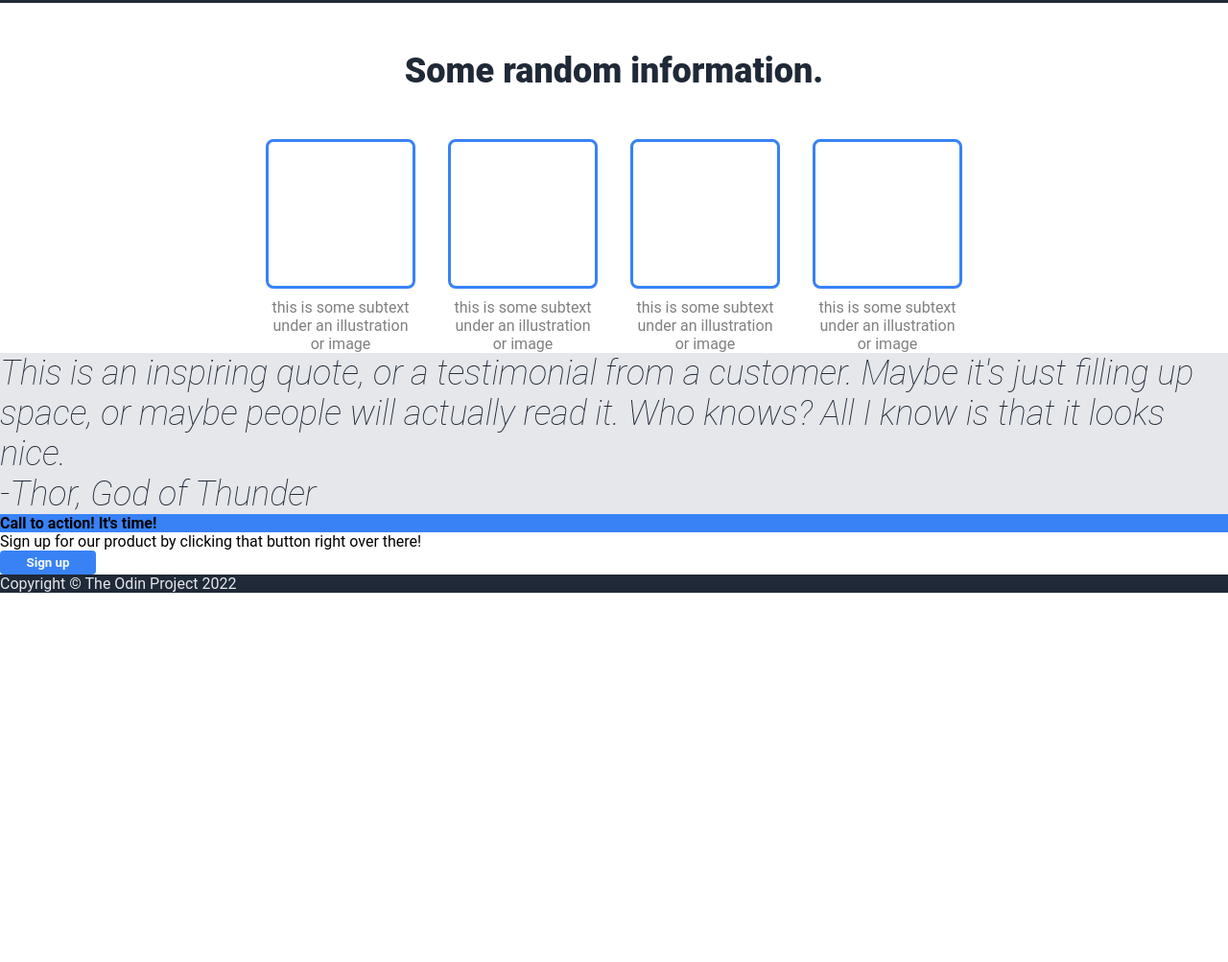
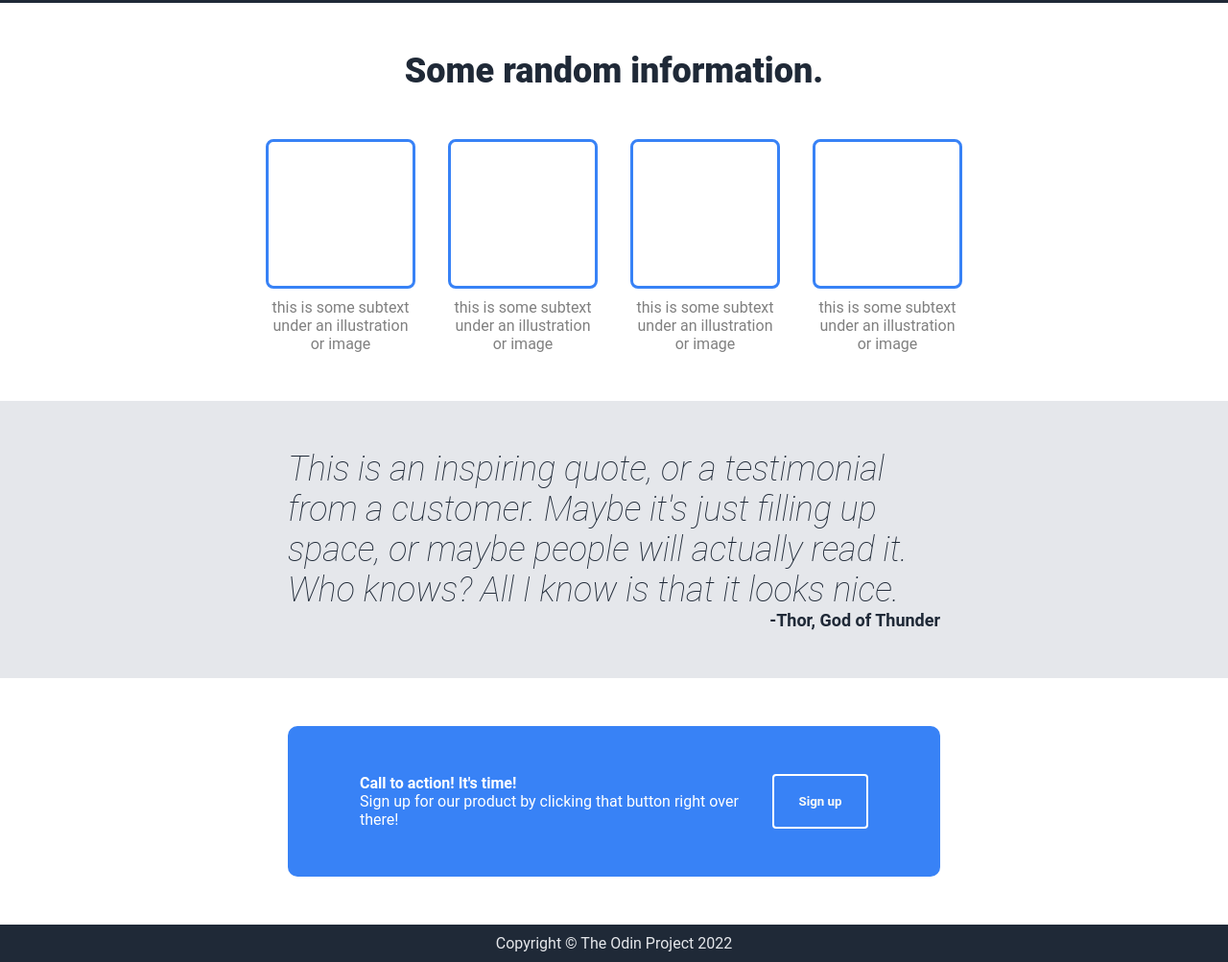
Before and after one commit to mateuszschmidt/landing-page, a plain HTML site: page index.html in a window 1280 px wide. Shown: the part 432-1435 px from the top of the page at 96% size. Before the commit the page ends 1050 px from the top, so only its background shows below. Drawn offline with Linux system fonts and the light colour scheme.

Commit message:
Finish the landing page

```diff
--- a/index.html
+++ b/index.html
@@ -55,15 +55,16 @@
             </div>
         </div>
     </div>
-    <div class="quote">
-        <p>This is an inspiring quote, or a testimonial from a customer. Maybe it's just filling up space, or maybe people will actually read it. Who knows? All I know is that it looks nice.</p>
-        <p>-Thor, God of Thunder</p>
+    <div class="quote">This is an inspiring quote, or a testimonial from a customer. Maybe it's just filling up space, or maybe people will actually read it. Who knows? All I know is that it looks nice.    <div class="thor">-Thor, God of Thunder</div></div>
+    <div class="call">
+    <div class="callleft">
+    <h4>Call to action! It's time!</h4>
+    <p>Sign up for our product by clicking that button right over there!</p>
     </div>
-    <div class="call">
-        <h4>Call to action! It's time!</h4>
+    <div class="callright">
+    <button style="border-style:solid; border-color:white;">Sign up</button>
     </div>
-    <p>Sign up for our product by clicking that button right over there!</p>
-    <button>Sign up</button>
+    </div>
     <div class="footer">
         <p>Copyright © The Odin Project 2022</p>
     </div>
--- a/style.css
+++ b/style.css
@@ -71,21 +71,29 @@ a {
     color: #E5E7EB;
 }
 
+.placeholder {
+    display: flex;
+    background-color: rgb(127, 145, 166);
+    align-items: center;
+    justify-content: center;
+    text-align: center;
+    width: 800px;
+    color: #E5E7EB;
+    font-size: large;
+}
+
 .second {
     display: flex;
     flex-direction: column;
-    padding-left: 300px;
-    padding-right: 300px;
+    margin-left: 300px;
+    margin-right: 300px;
     align-items: center;
-
 }
 
 .information {
     font-size: 36px;
     font-weight: 900;
     color: #1F2937;
-    display: flex;
-    justify-content: center;
     margin-top: 50px;
     margin-bottom: 50px;
 }
@@ -93,6 +101,7 @@ a {
 .images {
     display: flex;
     gap: 40px;
+    margin-bottom: 50px;
 }
 
 .image {
@@ -104,6 +113,16 @@ a {
     gap: 10px;
     width: 150px;
     color: gray;
+}
+
+.placeholder2 {
+    display: flex;
+    border: #3882f6;
+    height: 150px;
+    width: 150px;
+    border-style: solid;
+    border-radius: 8px;
+    border-width: medium;
 }
 
 button {
@@ -122,38 +141,52 @@ button {
     font-weight: 100;
     color: #1F2937;
     font-style: italic;
+    display: flex;
+    flex-direction: column;
+    padding-left: 300px;
+    padding-right: 300px;
+    padding-top: 50px;
+    padding-bottom: 50px;
 }
 
-.quoted {
-
+.thor {
+    display: flex;
+    justify-content: flex-end;
+    font-style: normal;
+    font-size: 18px;
+    font-weight: bold;
 }
-
-
 
 .call {
     background-color: #3882f6;
+    margin-top: 50px;
+    margin-bottom: 50px;
+    margin-left: 300px;
+    margin-right: 300px;
+    display: flex;
+    border-radius: 10px;
+    padding-top: 50px;
+    padding-bottom: 50px;
+    color: white;
+    justify-content: space-between;
+    padding-left: 75px;
+    padding-right: 75px;
+}
+
+.callleft {
+    display:flex;
+    flex-direction: column;
+}
+
+.callright {
+    display: flex;
+    justify-content: flex-end;
 }
 
 .footer {
     color: #E5E7EB;
+    padding: 10px;
+    display: flex;
+    justify-content: center;
+    align-items: center;
 }
-
-.placeholder {
-    display: flex;
-    background-color: rgb(127, 145, 166);
-    align-items: center;
-    justify-content: center;
-    text-align: center;
-    width: 800px;
-    color: #E5E7EB;
-    font-size: large;
-}
-
-.placeholder2 {
-    border: #3882f6;
-    height: 150px;
-    width: 150px;
-    border-style: solid;
-    border-radius: 8px;
-    border-width: medium;
-}
```
Lines whose indentation alone changed are shown as unchanged.
